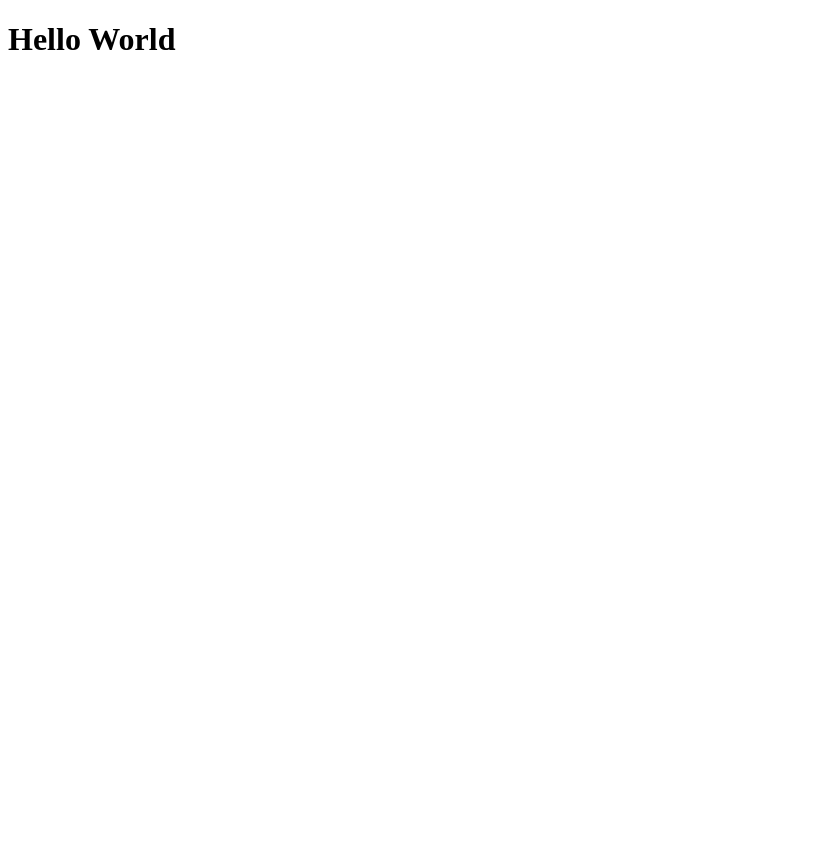
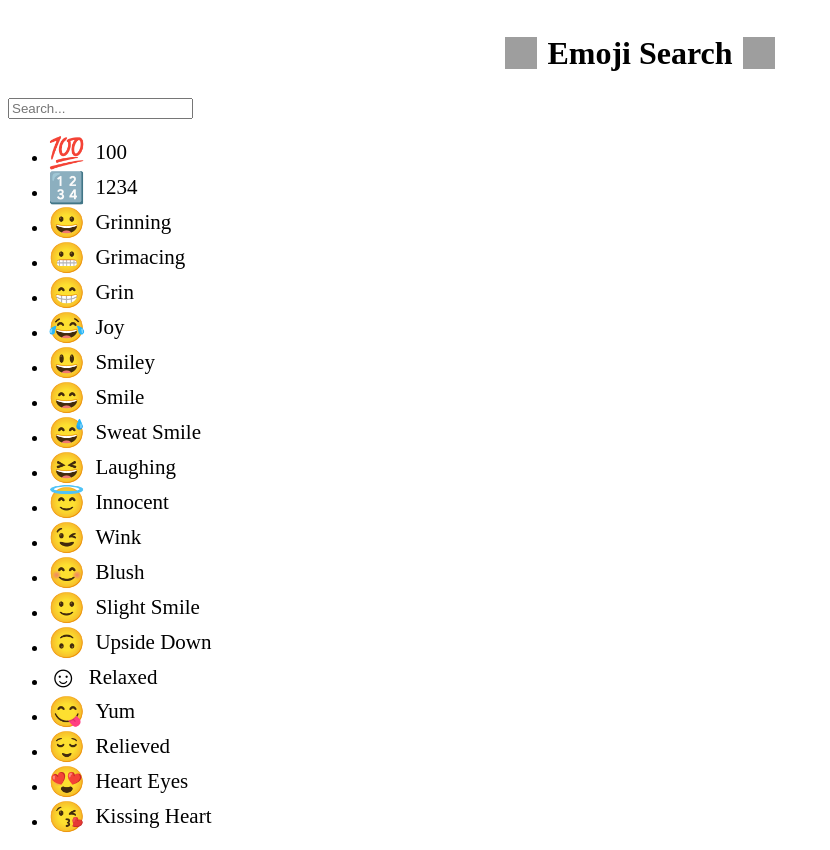
Before and after one commit to zach-ryan-butler/emoji-search, a React app: page / in a window 1280 px wide. Shown: the whole page, without its empty margins (0-830 px from the left). Before the commit the page ends 800 px from the top, so only its background shows below. Built offline with nearby package versions, Linux system fonts and the light colour scheme; grey boxes are pictures that could not be loaded.

Commit message:
imported and returned emojiContainer and Header

```diff
--- a/src/components/App.js
+++ b/src/components/App.js
@@ -1,5 +1,14 @@
 import React from 'react';
+import EmojiContainer from './container/EmojiContainer';
+import Header from './header/Header';
 
 export default function App() {
-  return <h1>Hello World</h1>;
+
+
+  return (
+    <>
+      <Header />
+      <EmojiContainer/>
+    </>
+  );
 }
```
